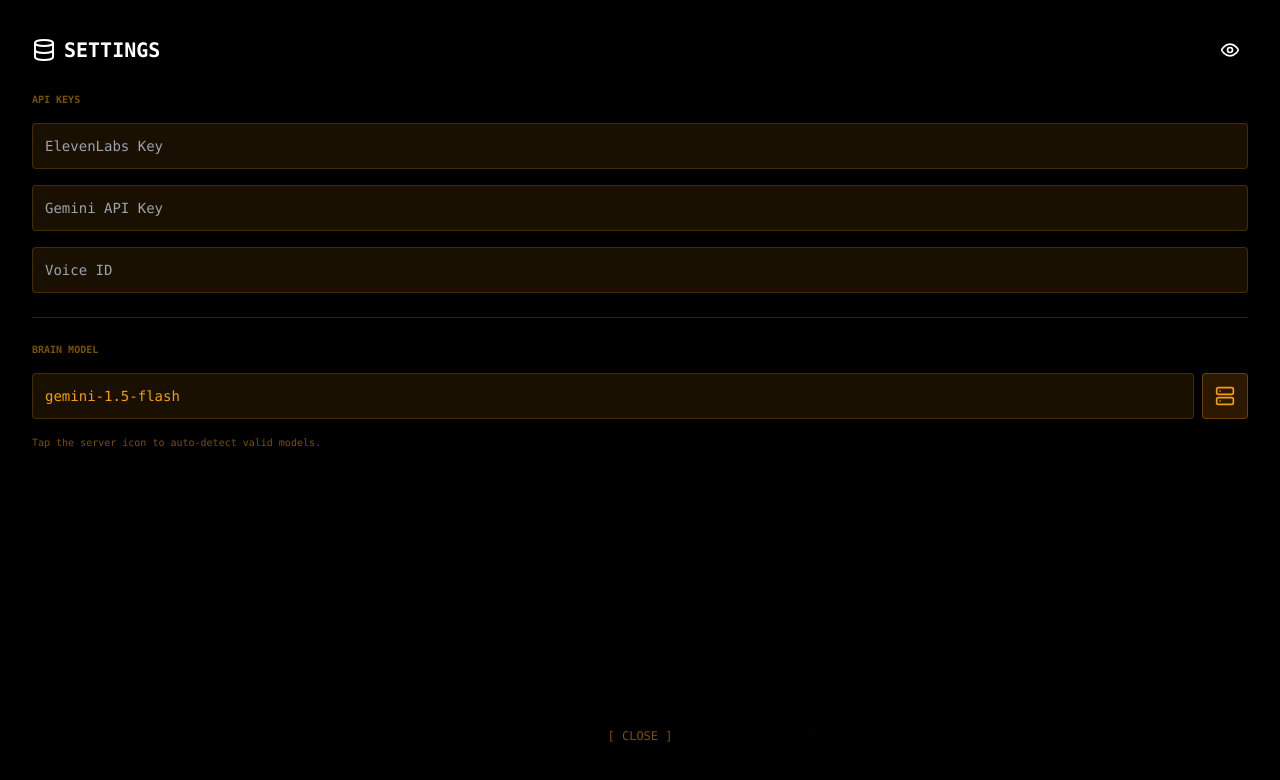
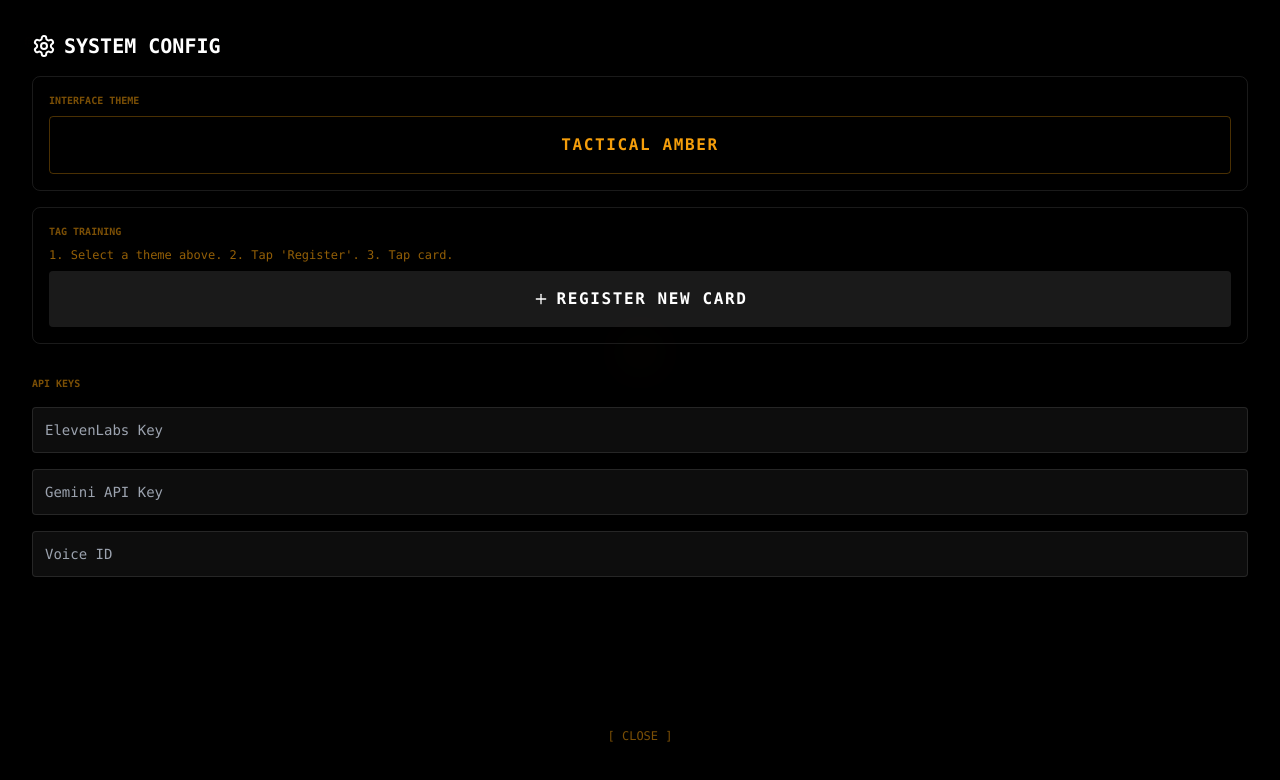
Before and after one commit to watersj101/waveOS, a React (Vite) app: page / in a window 1280 px wide. Both pictures are taken after a click on the button 1238 px from the left and 42 px from the top of the page. Shown: the top 780 px of the page. Built offline with nearby package versions, Linux system fonts and the light colour scheme.

Commit message:
Refactor WaveOS with theme and NFC enhancements
Refactor WaveOS to include theme management, tag registration, and enhanced NFC functionality. Updated UI elements and state management for improved user experience.

```diff
--- a/src/App.jsx
+++ b/src/App.jsx
@@ -2,8 +2,17 @@ import React, { useState, useEffect, useRef } from 'react';
 import { motion, AnimatePresence } from 'framer-motion';
 import {
   Shield, Wifi, Cpu, Lock, Unlock, Activity,
-  Settings, Database, Mic, AlertTriangle, Radio, Terminal, Send, Eye, EyeOff, Scan, Server
+  Settings, Database, Mic, AlertTriangle, Radio, Terminal, Send, Eye, EyeOff, Scan, Server, Image as ImageIcon, Disc, Save, Plus
 } from 'lucide-react';
+
+// --- CONFIGURATION ---
+const THEMES = [
+  { id: 'tactical', name: 'Tactical Amber', bg: 'bg-black', text: 'text-amber-500', accent: 'border-amber-500/30' },
+  { id: 'hologram', name: 'Stark Glass', bg: 'bg-slate-900', text: 'text-cyan-400', accent: 'border-cyan-400/30' },
+  { id: 'orbital', name: 'Orbital Core', bg: 'bg-zinc-950', text: 'text-rose-500', accent: 'border-rose-500/30' },
+  { id: 'flux', name: 'Audio Flux', bg: 'bg-indigo-950', text: 'text-violet-300', accent: 'border-violet-400/30' },
+  { id: 'retro', name: 'CRT Terminal', bg: 'bg-[#0d1117]', text: 'text-green-500', accent: 'border-green-500/50' },
+];
 
 // --- 1. PERSISTENCE ---
 const DB_NAME = "WaveOS_Core";
@@ -28,7 +37,7 @@ async function getAudio(id) {
 
 export default function WaveOS() {
   const [status, setStatus] = useState("LOCKED");
-  const [dialogue, setDialogue] = useState("WaveOS Offline.");
+  const [dialogue, setDialogue] = useState("System Offline.");
   const [showAdmin, setShowAdmin] = useState(false);
   const [showKeys, setShowKeys] = useState(false);
   const [input, setInput] = useState("");
@@ -36,59 +45,73 @@ export default function WaveOS() {
   const [isListening, setIsListening] = useState(false);
   const [isScanning, setIsScanning] = useState(false);
 
+  // Theme State
+  const [themeIndex, setThemeIndex] = useState(0);
+  const theme = THEMES[themeIndex];
+
   // Credentials
   const [xiKey, setXiKey] = useState(() => localStorage.getItem("XI_KEY") || "");
   const [xiVoice, setXiVoice] = useState(() => localStorage.getItem("XI_VOICE") || "");
   const [geminiKey, setGeminiKey] = useState(() => localStorage.getItem("GEMINI_KEY") || "");
-  // Default to a safe fallback, but allow user override
   const [modelName, setModelName] = useState(() => localStorage.getItem("GEMINI_MODEL") || "gemini-1.5-flash");
+
+  // MEMORY & TAGS
+  const [userBio, setUserBio] = useState(() => localStorage.getItem("USER_BIO") || "User is 'Boss'.");
+  const [knownTags, setKnownTags] = useState(() => JSON.parse(localStorage.getItem("KNOWN_TAGS") || "{}"));
 
   const audioRef = useRef(new Audio());
 
-  // --- DIAGNOSTIC TOOL: LIST MODELS ---
-  const checkAvailableModels = async () => {
-    if (!geminiKey) return alert("Enter Gemini Key first");
-    setDialogue("Scanning Google API for available models...");
-    try {
-      const response = await fetch(`https://generativelanguage.googleapis.com/v1beta/models?key=${geminiKey}`);
-      const data = await response.json();
-
-      if (data.models) {
-        // Filter for 'generateContent' supported models
-        const validModels = data.models
-          .filter(m => m.supportedGenerationMethods.includes("generateContent"))
-          .map(m => m.name.replace("models/", ""));
-
-        alert("AVAILABLE MODELS:\n\n" + validModels.join("\n"));
-        // Auto-select the first 'flash' model found if current one is invalid
-        const bestMatch = validModels.find(m => m.includes("flash")) || validModels[0];
-        if(bestMatch) {
-            setModelName(bestMatch);
-            localStorage.setItem("GEMINI_MODEL", bestMatch);
-            setDialogue(`Model updated to: ${bestMatch}`);
-        }
-      } else {
-        alert("Error: " + JSON.stringify(data));
-      }
-    } catch (e) {
-      alert("Network Error: " + e.message);
-    }
+  // --- TAG MANAGEMENT ---
+  const registerTag = (serial, name, actionTheme) => {
+    const newTags = { ...knownTags, [serial]: { name, theme: actionTheme } };
+    setKnownTags(newTags);
+    localStorage.setItem("KNOWN_TAGS", JSON.stringify(newTags));
+    setDialogue(`Tag Registered: ${name}`);
   };
 
-  // --- NFC READER ---
-  const scanNFC = async () => {
+  // --- NFC LOGIC ---
+  const scanNFC = async (mode = "read") => {
     if (!('NDEFReader' in window)) return alert("NFC not supported.");
+
     setStatus("SCANNING");
-    setDialogue("Approach Security Tag...");
+    setDialogue(mode === "read" ? "Scan Command Card..." : "Scan Card to Register...");
     setIsScanning(true);
+
     try {
       const ndef = new window.NDEFReader();
       await ndef.scan();
+
       ndef.onreading = (event) => {
+        const serial = event.serialNumber;
+
+        if (mode === "register") {
+          // Training Mode
+          const name = prompt("Name this Card (e.g., 'Charizard' or 'Work Mode'):");
+          if (name) {
+            registerTag(serial, name, theme.id); // Save current theme with this card
+            speak(null, `Protocol ${name} encoded.`);
+          }
+        } else {
+          // Execution Mode
+          const tagData = knownTags[serial];
+          if (tagData) {
+            // Found a known card!
+            setDialogue(`Executing Protocol: ${tagData.name}`);
+
+            // Switch Theme based on Card
+            const newThemeIndex = THEMES.findIndex(t => t.id === tagData.theme);
+            if (newThemeIndex !== -1) setThemeIndex(newThemeIndex);
+
+            // Unlock & Greet
+            setStatus("IDLE");
+            speak(null, `${tagData.name} protocol active. Systems reconfigured.`);
+          } else {
+            // Unknown card
+            setDialogue(`Unknown Tag: ${serial}`);
+            speak(null, "Unrecognized hardware key.");
+          }
+        }
         setIsScanning(false);
-        setStatus("IDLE");
-        setDialogue(`Tag Verified.`);
-        speak("welcome", "Access granted. Welcome back, Boss.");
       };
     } catch (error) {
       setDialogue("NFC Error: " + error.message);
@@ -96,62 +119,30 @@ export default function WaveOS() {
     }
   };
 
-  // --- VOICE INPUT ---
-  const startListening = () => {
-    if (!('webkitSpeechRecognition' in window)) return alert("Voice input unavailable.");
-    const recognition = new window.webkitSpeechRecognition();
-    recognition.continuous = false;
-    recognition.lang = 'en-US';
-    setIsListening(true);
-    setStatus("LISTENING");
-
-    recognition.onresult = (event) => {
-      const transcript = event.results[0][0].transcript;
-      setInput(transcript);
-      askFriday(transcript);
-      setIsListening(false);
-    };
-    recognition.onerror = () => { setIsListening(false); setStatus("IDLE"); };
-    recognition.onend = () => setIsListening(false);
-    recognition.start();
-  };
-
-  // --- THE BRAIN ---
+  // --- VOICE & BRAIN ---
   const askFriday = async (text) => {
     if (!geminiKey) return alert("Missing Gemini Key");
     setIsThinking(true);
     setStatus("THINKING");
-
     try {
       const response = await fetch(`https://generativelanguage.googleapis.com/v1beta/models/${modelName}:generateContent?key=${geminiKey}`, {
         method: 'POST',
         headers: { 'Content-Type': 'application/json' },
         body: JSON.stringify({
           contents: [{ parts: [{ text }] }],
-          systemInstruction: {
-            parts: [{ text: "You are F.R.I.D.A.Y, a tactical AI OS. User is 'Boss'. Keep responses extremely concise (under 2 sentences). Tone: Professional, Irish, Crisp, slightly dry/sarcastic. No emojis." }]
-          }
+          systemInstruction: { parts: [{ text: `You are F.R.I.D.A.Y. Tone: Irish, Concise. USER DATA: ${userBio}` }] }
         })
       });
-
       const data = await response.json();
-
-      if (data.error) {
-        setDialogue(`Error: ${data.error.message}`);
-        setStatus("WARN");
-      } else {
+      if (data.error) { setDialogue(`Error: ${data.error.message}`); setStatus("WARN"); }
+      else {
         const reply = data.candidates?.[0]?.content?.parts?.[0]?.text;
         speak(null, reply);
       }
-
-    } catch (e) {
-      setDialogue(`Net Error: ${e.message}`);
-      setStatus("WARN");
-    }
+    } catch (e) { setDialogue(`Net Error: ${e.message}`); setStatus("WARN"); }
     setIsThinking(false);
   };
 
-  // --- THE VOICE ---
   const speak = async (id, dynamicText = "") => {
     setStatus("SPEAKING");
     setDialogue(dynamicText || "Processing...");
@@ -163,7 +154,6 @@ export default function WaveOS() {
           headers: { 'xi-api-key': xiKey, 'Content-Type': 'application/json' },
           body: JSON.stringify({ text: dynamicText, model_id: "eleven_turbo_v2_5" })
         });
-        if (!response.ok) throw new Error("Voice API Error");
         blob = await response.blob();
       }
       if (blob) {
@@ -171,18 +161,30 @@ export default function WaveOS() {
         audioRef.current.play();
         audioRef.current.onended = () => setStatus("IDLE");
       }
-    } catch (e) { setStatus("WARN"); setDialogue("Audio Module Failure."); }
+    } catch (e) { setStatus("WARN"); }
   };
 
+  // --- VISUAL CORES ---
+  const TacticalCore = () => (
+    <div className="relative w-full max-w-sm aspect-square flex items-center justify-center">
+      <motion.div animate={{ rotate: 360 }} transition={{ duration: 40, repeat: Infinity, ease: "linear" }} className={`absolute w-[90%] h-[90%] border ${theme.accent} rounded-full border-dashed`} />
+      <motion.div animate={{ rotate: -360 }} transition={{ duration: 30, repeat: Infinity, ease: "linear" }} className={`absolute w-[70%] h-[70%] border-2 ${theme.accent} rounded-full border-t-transparent border-l-transparent`} />
+      <div className={`w-32 h-32 rounded-full flex items-center justify-center border ${theme.accent} bg-opacity-10 backdrop-blur-sm`}>
+        {status === "THINKING" ? <Activity className={`w-12 h-12 animate-spin ${theme.text}`} /> : <Cpu className={`w-12 h-12 ${theme.text}`} />}
+      </div>
+    </div>
+  );
+
   return (
-    <div className="relative w-full h-screen bg-black text-amber-500 font-mono overflow-hidden flex flex-col items-center justify-center select-none">
-      <div className="absolute inset-0 opacity-20 pointer-events-none" style={{ backgroundImage: 'radial-gradient(circle, #f59e0b 1px, transparent 1px)', backgroundSize: '40px 40px' }}></div>
+    <div className={`relative w-full h-screen ${theme.bg} ${theme.text} font-mono overflow-hidden flex flex-col items-center justify-center select-none transition-colors duration-700`}>
+
+      {theme.id === 'tactical' && <div className="absolute inset-0 opacity-20 pointer-events-none" style={{ backgroundImage: 'radial-gradient(circle, #f59e0b 1px, transparent 1px)', backgroundSize: '40px 40px' }}></div>}
 
       {/* HEADER */}
       <div className="absolute top-0 w-full p-6 flex justify-between items-center z-40">
         <div className="flex gap-4 text-xs font-bold tracking-widest opacity-80">
           <div className="flex items-center gap-2"><Cpu className="w-3 h-3"/> FRIDAY</div>
-          <div className="flex items-center gap-2"><Wifi className="w-3 h-3"/> {status}</div>
+          <div className="flex items-center gap-2"><Wifi className="w-3 h-3"/> {theme.name.toUpperCase()}</div>
         </div>
         <button onClick={() => setShowAdmin(!showAdmin)} className="p-2 opacity-50 hover:opacity-100"><Settings className="w-5 h-5" /></button>
       </div>
@@ -190,59 +192,53 @@ export default function WaveOS() {
       {/* ADMIN PANEL */}
       {showAdmin && (
         <div className="absolute inset-0 z-50 bg-black/95 backdrop-blur-xl p-8 flex flex-col gap-4 animate-in slide-in-from-bottom duration-300 overflow-y-auto">
-          <div className="flex justify-between items-center text-white mb-2">
-            <h2 className="text-xl font-bold flex items-center gap-2"><Database/> SETTINGS</h2>
-            <button onClick={() => setShowKeys(!showKeys)} className="p-2 hover:text-amber-500">{showKeys ? <EyeOff className="w-5 h-5" /> : <Eye className="w-5 h-5" />}</button>
+          <h2 className="text-xl font-bold flex items-center gap-2 text-white"><Settings/> SYSTEM CONFIG</h2>
+
+          <div className="p-4 border border-white/10 rounded-lg">
+            <label className="text-[10px] uppercase opacity-50 font-bold mb-2 block">INTERFACE THEME</label>
+            <button onClick={() => setThemeIndex((prev) => (prev + 1) % THEMES.length)} className={`w-full py-4 border ${theme.accent} ${theme.text} font-bold uppercase tracking-widest rounded flex items-center justify-center gap-2`}>
+              {theme.name}
+            </button>
           </div>
 
-          <label className="text-[10px] uppercase opacity-50 font-bold">API KEYS</label>
-          <input type={showKeys ? "text" : "password"} value={xiKey} onChange={(e) => { setXiKey(e.target.value); localStorage.setItem("XI_KEY", e.target.value); }} className="w-full bg-amber-500/10 border border-amber-500/20 p-3 rounded text-sm outline-none font-mono" placeholder="ElevenLabs Key" />
-          <input type={showKeys ? "text" : "password"} value={geminiKey} onChange={(e) => { setGeminiKey(e.target.value); localStorage.setItem("GEMINI_KEY", e.target.value); }} className="w-full bg-amber-500/10 border border-amber-500/20 p-3 rounded text-sm outline-none font-mono" placeholder="Gemini API Key" />
-          <input type={showKeys ? "text" : "password"} value={xiVoice} onChange={(e) => { setXiVoice(e.target.value); localStorage.setItem("XI_VOICE", e.target.value); }} className="w-full bg-amber-500/10 border border-amber-500/20 p-3 rounded text-sm outline-none font-mono" placeholder="Voice ID" />
+          <div className="p-4 border border-white/10 rounded-lg">
+            <label className="text-[10px] uppercase opacity-50 font-bold mb-2 block">TAG TRAINING</label>
+            <p className="text-xs opacity-60 mb-2">1. Select a theme above. 2. Tap 'Register'. 3. Tap card.</p>
+            <button onClick={() => scanNFC("register")} className="w-full py-4 bg-white/10 hover:bg-white/20 font-bold uppercase tracking-widest rounded flex items-center justify-center gap-2 text-white">
+              <Plus className="w-4 h-4" /> REGISTER NEW CARD
+            </button>
+          </div>
 
-          <div className="h-px bg-amber-500/20 my-2"></div>
-
-          <label className="text-[10px] uppercase opacity-50 font-bold">BRAIN MODEL</label>
-          <div className="flex gap-2">
-            <input type="text" value={modelName} onChange={(e) => { setModelName(e.target.value); localStorage.setItem("GEMINI_MODEL", e.target.value); }} className="flex-1 bg-amber-500/10 border border-amber-500/20 p-3 rounded text-sm outline-none font-mono" placeholder="gemini-1.5-flash" />
-            <button onClick={checkAvailableModels} className="bg-amber-600/20 border border-amber-500/30 p-3 rounded text-amber-500"><Server className="w-5 h-5"/></button>
-          </div>
-          <p className="text-[10px] opacity-50">Tap the server icon to auto-detect valid models.</p>
+          {/* CREDENTIALS */}
+          <label className="text-[10px] uppercase opacity-50 font-bold mt-4">API KEYS</label>
+          <input type="password" value={xiKey} onChange={(e) => { setXiKey(e.target.value); localStorage.setItem("XI_KEY", e.target.value); }} className="w-full bg-white/5 border border-white/10 p-3 rounded text-sm outline-none" placeholder="ElevenLabs Key" />
+          <input type="password" value={geminiKey} onChange={(e) => { setGeminiKey(e.target.value); localStorage.setItem("GEMINI_KEY", e.target.value); }} className="w-full bg-white/5 border border-white/10 p-3 rounded text-sm outline-none" placeholder="Gemini API Key" />
+          <input type="text" value={xiVoice} onChange={(e) => { setXiVoice(e.target.value); localStorage.setItem("XI_VOICE", e.target.value); }} className="w-full bg-white/5 border border-white/10 p-3 rounded text-sm outline-none" placeholder="Voice ID" />
 
           <button onClick={() => setShowAdmin(false)} className="mt-auto py-6 text-xs uppercase opacity-50">[ CLOSE ]</button>
         </div>
       )}
 
-      {/* VISUAL CORE */}
-      <div className="relative z-10 w-full max-w-sm aspect-square flex items-center justify-center">
-        <motion.div animate={{ rotate: 360 }} transition={{ duration: 30, repeat: Infinity, ease: "linear" }} className="absolute w-[85%] h-[85%] border border-amber-500/20 rounded-full border-dashed" />
-        <motion.div animate={{ rotate: -360 }} transition={{ duration: 20, repeat: Infinity, ease: "linear" }} className="absolute w-[70%] h-[70%] border-2 border-amber-500/30 rounded-full border-t-transparent border-l-transparent" />
-        <motion.div animate={{ scale: status === "SPEAKING" || status === "THINKING" || status === "SCANNING" ? [1, 1.1, 1] : 1 }} className={`w-36 h-36 rounded-full flex items-center justify-center backdrop-blur-md border border-amber-500/40 bg-amber-500/5`}>
-          {status === "THINKING" ? <Activity className="w-12 h-12 animate-spin"/> :
-           status === "SCANNING" ? <Scan className="w-12 h-12 animate-pulse text-amber-300"/> :
-           status === "LISTENING" ? <Mic className="w-12 h-12 animate-pulse text-white"/> :
-           status === "SPEAKING" ? <Radio className="w-12 h-12 animate-pulse"/> :
-           <Lock className="w-10 h-10 opacity-50"/>}
-        </motion.div>
+      {/* CORE DISPLAY */}
+      <div className="relative z-10 w-full flex items-center justify-center min-h-[400px]">
+        <TacticalCore />
       </div>
 
       {/* DIALOGUE */}
-      <div className="h-24 px-6 flex items-center justify-center text-center w-full max-w-md">
+      <div className="h-24 px-6 flex items-center justify-center text-center w-full max-w-md z-20">
         <AnimatePresence mode="wait">
-          <motion.div key={dialogue} initial={{ opacity: 0, y: 10 }} animate={{ opacity: 1, y: 0 }} className="text-lg md:text-xl font-light tracking-wide text-amber-100 drop-shadow-md">"{dialogue}"</motion.div>
+          <motion.div key={dialogue} initial={{ opacity: 0, y: 10 }} animate={{ opacity: 1, y: 0 }} className="text-lg md:text-xl font-light tracking-wide drop-shadow-md">"{dialogue}"</motion.div>
         </AnimatePresence>
       </div>
 
-      {/* INPUT / NFC CONTROLS */}
-      <div className="absolute bottom-10 w-full px-6 max-w-md flex gap-2">
-        <button onClick={scanNFC} className={`p-4 border ${isScanning ? 'bg-amber-500 text-black' : 'bg-black border-amber-500/30 text-amber-500'} transition-all`}><Scan className="w-5 h-5" /></button>
-        <button onClick={startListening} className={`p-4 border ${isListening ? 'bg-white text-black' : 'bg-black border-amber-500/30 text-amber-500'} transition-all`}><Mic className="w-5 h-5" /></button>
-        <div className="flex-1 relative">
-          <input type="text" value={input} onChange={(e) => setInput(e.target.value)} onKeyDown={(e) => e.key === 'Enter' && (askFriday(input), setInput(""))} className="w-full bg-black border border-amber-500/30 rounded-none p-4 text-amber-500 placeholder-amber-500/30 focus:border-amber-500 outline-none uppercase tracking-widest text-sm" placeholder="COMMAND..." />
+      {/* CONTROLS */}
+      <div className="absolute bottom-10 w-full px-6 max-w-md flex gap-2 z-20">
+        <button onClick={() => scanNFC("read")} className={`p-4 border ${theme.accent} bg-opacity-10 backdrop-blur ${isScanning ? 'bg-white/20' : ''}`}><Scan className="w-5 h-5" /></button>
+        <button className={`p-4 border ${theme.accent} bg-opacity-10 backdrop-blur`}><Mic className="w-5 h-5" /></button>
+        <div className="flex-1">
+          <input type="text" value={input} onChange={(e) => setInput(e.target.value)} onKeyDown={(e) => e.key === 'Enter' && askFriday(input)} className={`w-full h-full bg-transparent border ${theme.accent} p-4 placeholder-current opacity-50 focus:opacity-100 outline-none uppercase text-sm`} placeholder="COMMAND..." />
         </div>
-        <button onClick={() => { askFriday(input); setInput(""); }} className="bg-amber-600/20 border border-amber-500/30 p-4 text-amber-500 hover:bg-amber-500 hover:text-black transition-all">
-          <Send className="w-5 h-5" />
-        </button>
+        <button onClick={() => askFriday(input)} className={`p-4 border ${theme.accent} bg-opacity-10 backdrop-blur`}><Send className="w-5 h-5" /></button>
       </div>
     </div>
   );
```
